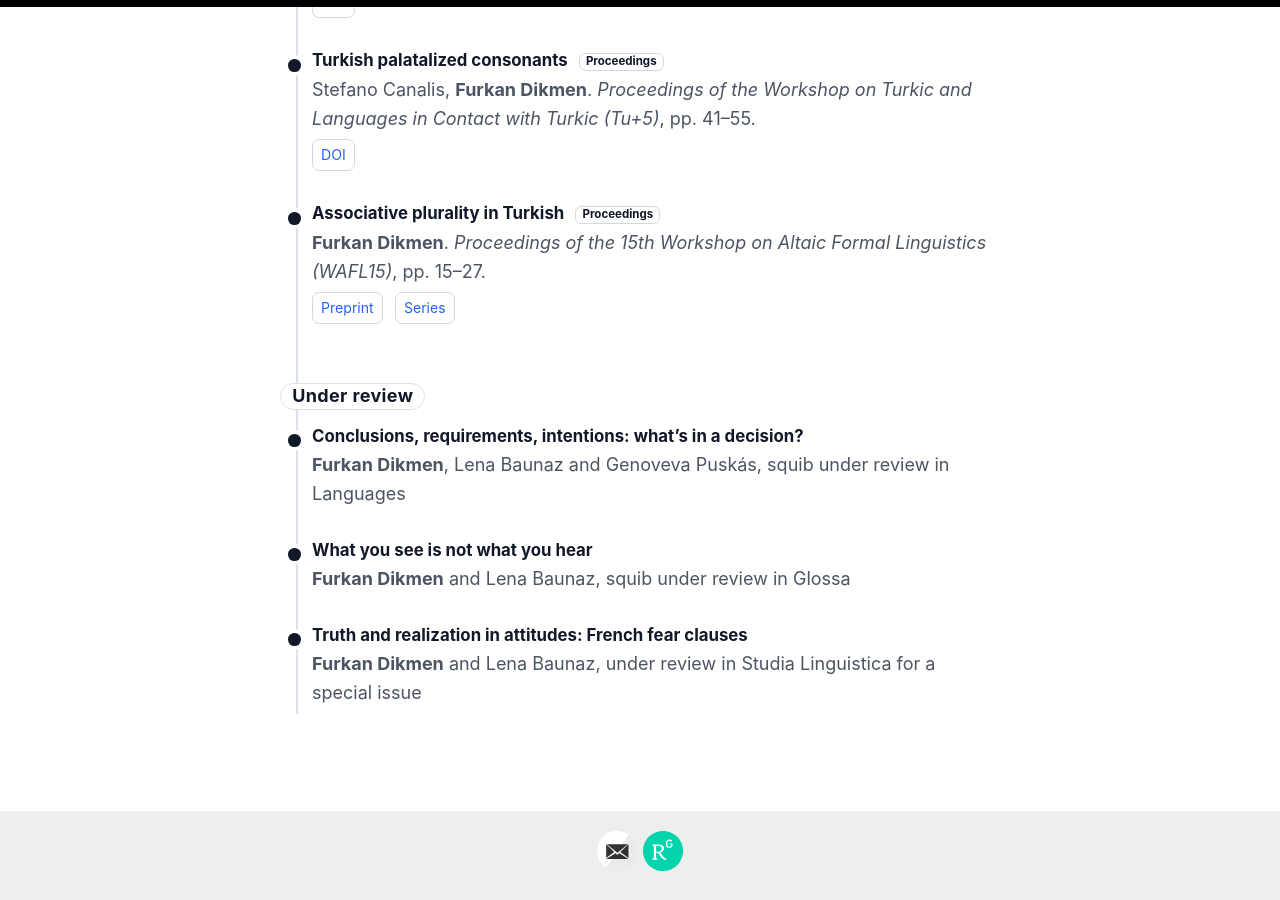
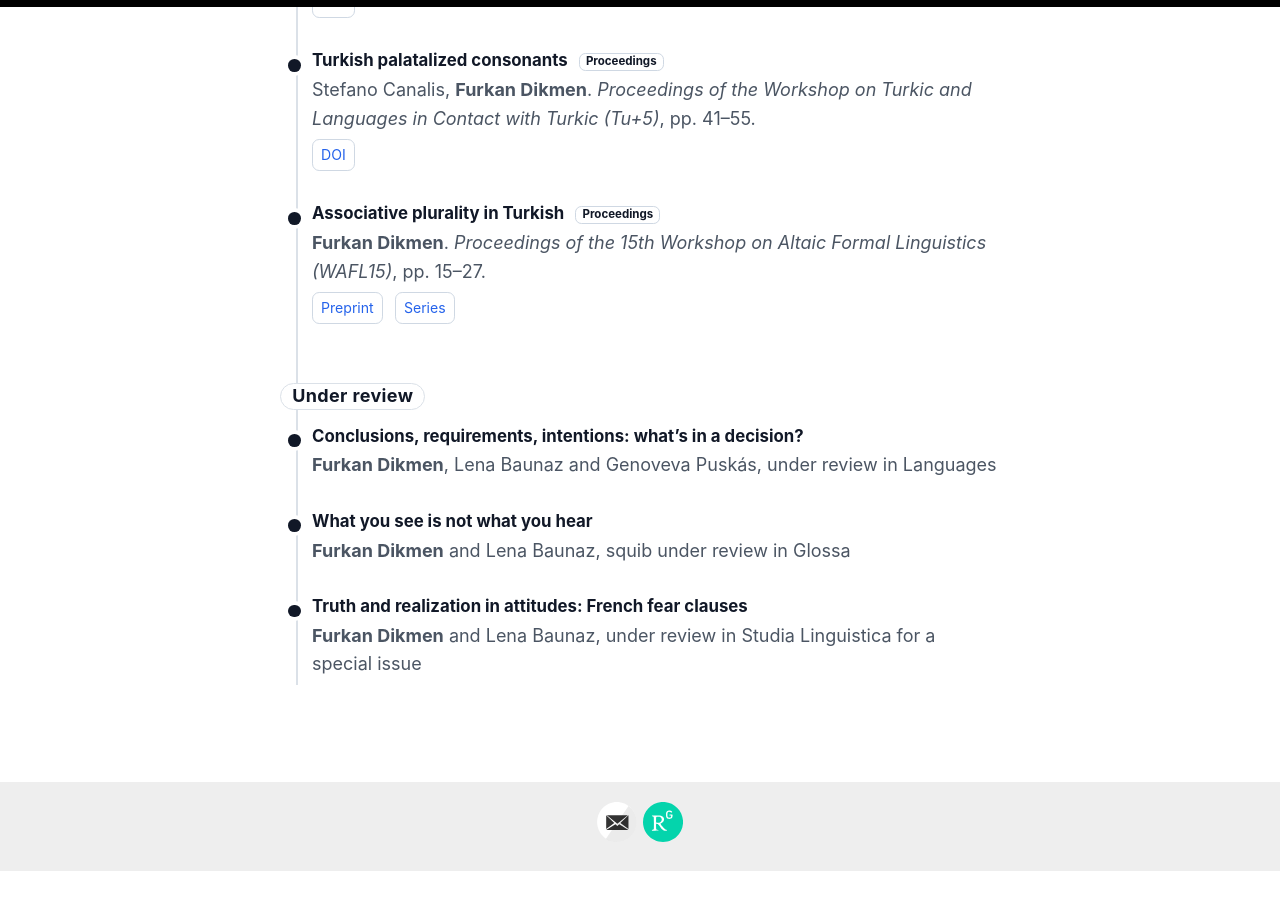
Before and after one commit to furkandikmen/furkandikmen.github.io, a Jekyll site: the page built from _pages/publications.md, in a window 1280 px wide and 900 px high, scrolled down 2467 px. Built offline with Jekyll 4.4.1, drawn with Linux system fonts in a browser that asks for light colours; after the commit the page ends 3338 px from its top, so only the background shows below that.

Commit message:
Update publication status in publications.md

```diff
--- a/_pages/publications.md
+++ b/_pages/publications.md
@@ -356,7 +356,7 @@ permalink: /publications/
     <article class="pub">
       <div class="dot" aria-hidden="true"></div>
       <h3>Conclusions, requirements, intentions: what’s in a decision? </h3>
-      <p class="meta"><strong>Furkan Dikmen</strong>, Lena Baunaz and Genoveva Puskás, squib under review in Languages</p>
+      <p class="meta"><strong>Furkan Dikmen</strong>, Lena Baunaz and Genoveva Puskás, under review in Languages</p>
     </article>
 
       <article class="pub">
```
